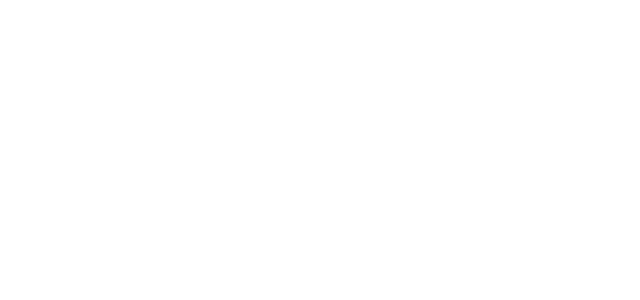
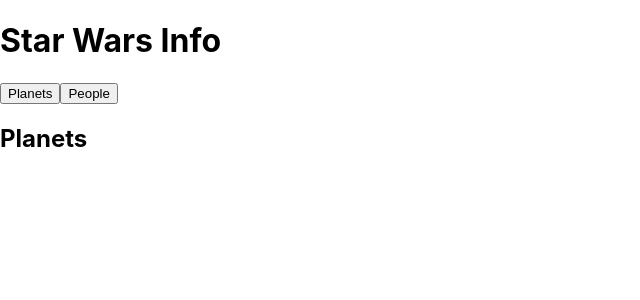
Before and after one commit to prashantchanne12/react-query, a React (Create React App) app: page / in a window 1280 px wide. Shown: the top 300 px of the page, without its empty margins (0-640 px from the left). Built offline with nearby package versions, Linux system fonts and the light colour scheme.

Commit message:
setting up index page

```diff
--- a/src/App.js
+++ b/src/App.js
@@ -1,9 +1,19 @@
-import React from 'react';
+import React, { useState } from 'react';
+import Planets from './components/Planets';
+import People from './components/People';
+import Navbar from './components/Navbar';
 
 function App() {
+
+  const [page, setPage] = useState('planets');
+
   return (
     <div className="App">
-
+      <h1>Star Wars Info</h1>
+      <Navbar setPage={setPage} />
+      <div className="content">
+        {page === 'planets' ? <Planets /> : <People />}
+      </div>
     </div>
   );
 }
--- /dev/null
+++ b/src/components/Navbar.js
@@ -0,0 +1,12 @@
+import React from 'react';
+
+const Navbar = ({ setPage }) => {
+    return (
+        <nav>
+            <button onClick={() => setPage('planets')}>Planets</button>
+            <button onClick={() => setPage('people')}>People</button>
+        </nav>
+    );
+}
+
+export default Navbar;
--- /dev/null
+++ b/src/components/People.js
@@ -0,0 +1,11 @@
+import React from 'react';
+
+const People = () => {
+    return (
+        <div>
+            <h2>People</h2>
+        </div>
+    );
+}
+
+export default People;
--- /dev/null
+++ b/src/components/Planets.js
@@ -0,0 +1,11 @@
+import React from 'react';
+
+const Planets = () => {
+    return (
+        <div>
+            <h2>Planets</h2>
+        </div>
+    );
+}
+
+export default Planets;
```
